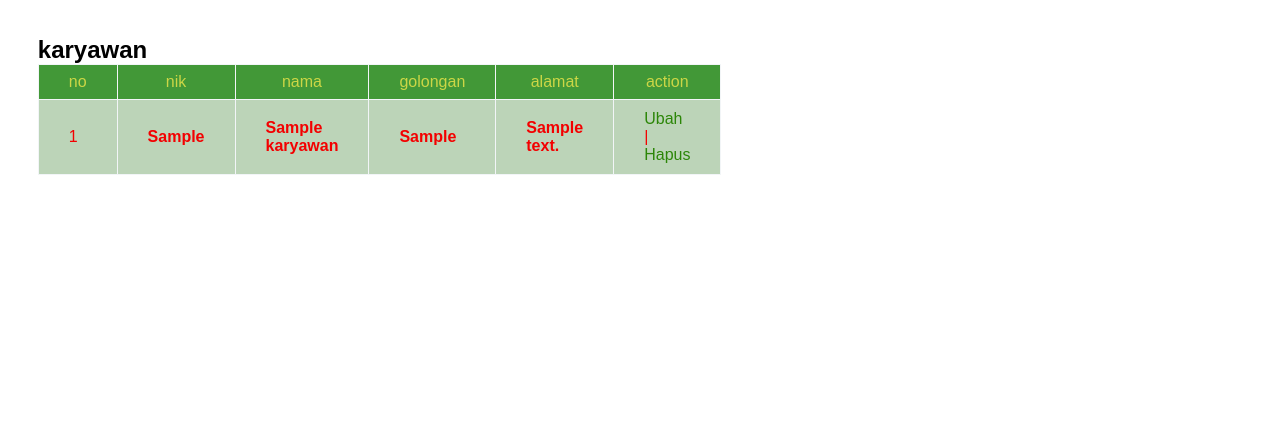
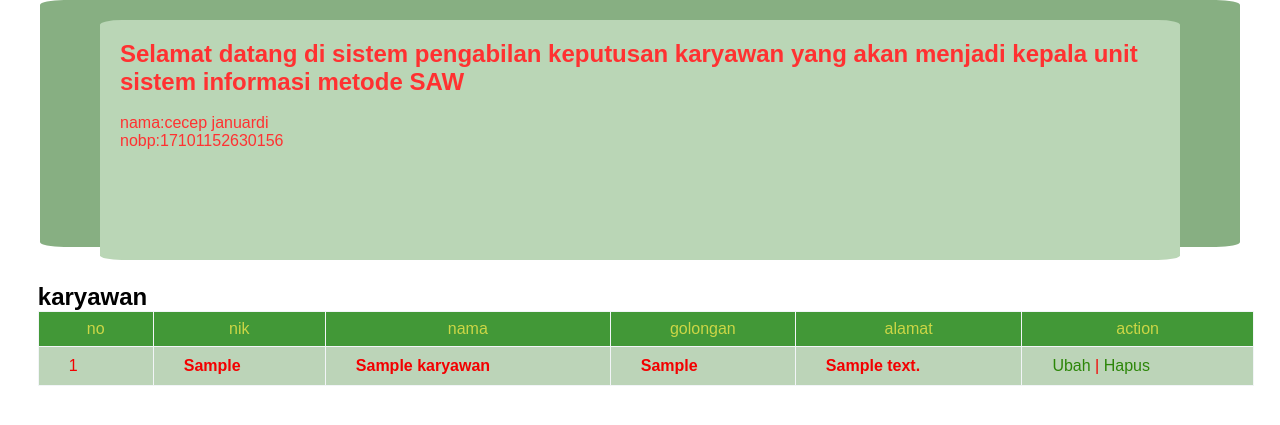
Before and after one commit to cecep31/sawdss, a PHP site: page / in a window 1280 px wide. Shown: the part 60-485 px from the top of the page. Run offline with PHP 8.4, Linux system fonts and the light colour scheme; tables that the repository leaves empty or names only in its code hold one stand-in row (values such as "Sample post").

Commit message:
entah apalah yang di tambahkan

```diff
--- a/bobotadd.php
+++ b/bobotadd.php
@@ -7,7 +7,6 @@
 
         <label for="">NIK</label>
         <input style="margin-left: 73px" type="text" name="nik" id="nik" >
-        <input style="width: 5%;" type="submit" name="cari" id="cari" value="isi" />
         <div id="live"></div><br>
 				<div id="isi"></div>
         <label for="">pengetahuan</label>
--- a/css/gaya.css
+++ b/css/gayaku.css
@@ -102,6 +102,14 @@
         border: 1px solid #f2f5f7;
         margin-left: 1cm;
     }
+    .table2 {
+        font-family: sans-serif;
+        color: rgb(243, 0, 0);
+        border-collapse: collapse;
+        width: 95%;
+        border: 1px solid #f2f5f7;
+        margin-left: 1cm;
+    }
 
     .table1 tr th{
         background: #429837;
@@ -129,6 +137,45 @@
     .table1 tr:nth-child(even) {
         background-color: #bcd4b8;
     }
+
+
+
+
+
+
+    .table2 tr th{
+        background: #429837;
+        color: rgb(204, 214, 70);
+        font-weight: normal;
+    }
+
+    .table2, th {
+        padding: 8px 30px;
+        text-align: center;
+    }
+    .table2, td{
+        padding: 10px 30px;
+        text-align: left;
+    }
+    .table2 a{
+        color: rgb(44, 134, 8);
+        text-decoration: none;
+    }
+
+    .table2 tr:hover {
+        background-color: #bad6b6;
+    }
+
+    .table2 tr:nth-child(even) {
+        background-color: #bcd4b8;
+    }
+
+
+
+
+
+
+
     .total{
         padding-left: 10px;
         padding-right:unset ;
@@ -172,3 +219,31 @@
    #live{
        margin-left: 25px;
    }
+.box{
+
+	background:#bad6b6;
+	height: 200px;
+	width: 720;
+    padding: 20px;
+    color: rgb(255, 49, 49);
+    font-family: Arial, Helvetica, sans-serif;
+    margin-left: 40px;
+    margin-right: 40px;
+    border: rgb(204, 214, 70);
+    border-radius: 2%;
+
+}
+.box2{
+
+	background:#87af82;
+	height: 207px;
+	width: 721;
+    padding: 20px;
+    color: rgb(255, 49, 49);
+    font-family: Arial, Helvetica, sans-serif;
+    margin-left: 40px;
+    margin-right: 40px;
+    border: rgb(204, 214, 70);
+    border-radius: 2%;
+
+}
--- a/home.php
+++ b/home.php
@@ -1,3 +1,16 @@
+    <div class="box2">
+     <div class="box">
+
+        <h2>Selamat datang di sistem pengabilan keputusan karyawan yang akan menjadi kepala unit sistem informasi metode SAW</h2>
+
+        <br>
+        <p>
+          nama:cecep januardi <br>
+          nobp:17101152630156
+        </p>
+
+      </div>
+      </div>
 <?php
 
 echo "<br>";
@@ -25,7 +38,7 @@ echo "</div>";
 echo "
 <br>
 <h2 style='margin-left: 1cm;'>karyawan</h2>";
-echo "<table class='table1' border='1'>
+echo "<table class='table2' border='1' >
   <tr>
 	<th>no</th>
     <th>nik</th>
--- a/index.php
+++ b/index.php
@@ -4,8 +4,8 @@
     <meta charset="UTF-8">
     <meta name="viewport" content="width=device-width, initial-scale=1.0">
     <meta http-equiv="X-UA-Compatible" content="ie=edge">
-    <title>Document</title>
-    <link rel="stylesheet" href="css/gaya.css">
+    <title>SAW</title>
+    <link rel="stylesheet" href="css/gayaku.css">
 </head>
 <body>
 <nav>
@@ -15,7 +15,7 @@
             <ul>
                 <li><a href="?p=altadd">tambah karyawan</a></li>
                 <li><a href="?p=bobotadd">masukan bobot</a></li>
-                <li><a href="?p=kriteria">kriteria</a></li>
+
             </ul>
         </li>
         <li><a href="#">penilaian</a>
@@ -26,13 +26,13 @@
         </li>
         <li><a href="#">lihat data</a>
             <ul>
-                <li><a href="#">karyawan ternilai</a></li>
-                <li><a href="#">normalisasi</a></li>
+                <li><a href="?p=karyawan">karyawan ternilai</a></li>
+                <li><a href="?p=kriteria">kriteria</a></li>
                 <li><a href="#">perengkingan</a></li>
 
             </ul>
         </li>
-        <li><a href="#" onClick="return confirm ('pastikan data di form peremhkingan sudah benar')">laporan</a></li>
+        <li><a href="/sawdss/laporan.php" onClick="return confirm ('pastikan data di form perankingan sudah benar')">laporan</a></li>
     </ul>
 </nav>
 <?php
@@ -48,11 +48,14 @@ if(isset($_GET['p'])){
         case 'altedit':
             include "altedit.php";
             break;
+        case 'karyawan':
+            include "karyawan.php";
+            break;
         case 'bobotadd':
             include "bobotadd.php";
             break;
-        case 'alternatifdel':
-            include "alternatifdel.php";
+        case 'altdel':
+            include "altdel.php";
             break;
         case 'normal':
             include "normalisasi.php";
```
Also changed, not shown: altdel.php (added, +11 -0 lines), karyawan.php (added, +46 -0 lines), laporan.php (added, +47 -0 lines), normalisasi.php (+9 -1 lines).
